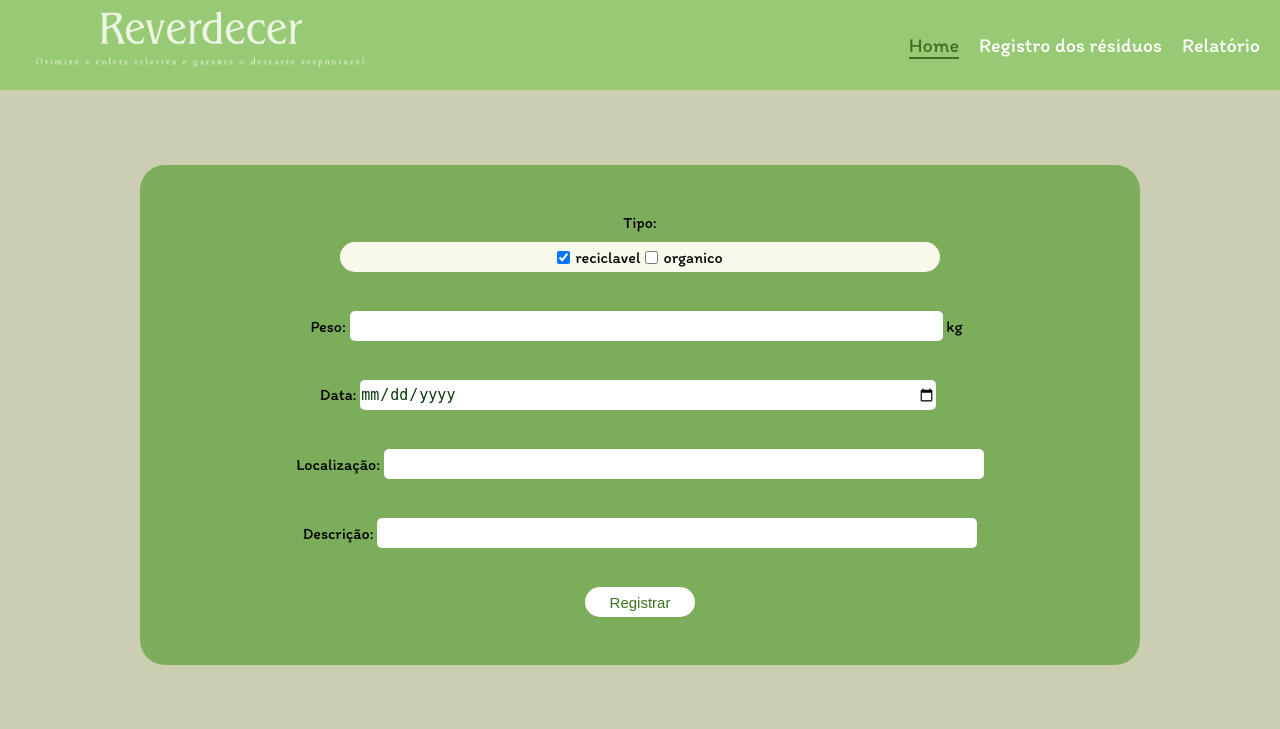
After one commit to T1NT4/Grupo3Projeto2025, a PHP site: page /formulario.html in a window 1280 px wide. The commit adds this page. Shown: the top 729 px of the page. Run offline with PHP 8.4, Linux system fonts and the light colour scheme.

Commit message:
att formulário

```diff
--- a/estilo.css
+++ b/estilo.css
@@ -122,7 +122,6 @@ main {
     background-color: #7bad5a;
     width: 600px;
     max-width:  90%;
-
     height: auto;
     margin: 0 auto;
     align-items: center;
@@ -190,6 +189,77 @@ main {
     min-height: 80vh;
     display: flex;
 }
+
+
+.form{
+    display: flex;
+    flex-direction: column;
+    gap: 10px;
+    padding: 20px;
+    margin-top: 10px;
+    justify-content: center;
+    background-color:  #7bad5a;
+    border-radius: 25px;
+    font-family: 'itim';
+    width: 1000px;
+    height: 500px;
+    align-items: center;
+}
+.form1{
+
+    display: flex;
+    justify-content: center;
+    margin: 0 auto;
+    align-items: center;
+
+}
+
+.formular{
+    align-items: center;
+    justify-content: center;
+    align-items: center;
+    justify-content: center;
+    min-height: 80vh;
+    display: flex;
+}
+
+.checkbox{
+    background-color: #f8f8eb;
+    border-radius: 20px;
+    text-align: center;
+    width: 600px;
+    height: 30px;
+    display: flex;
+    gap:5px;
+    text-align: center;
+    align-items: center;
+    justify-content: center;
+}
+
+button{
+    background-color: #ffffff;
+    padding:5px 5px 5px;
+    border: none;
+    border-radius: 20px;
+    color: #3a751e;
+    font-size: 15px;
+    width: 110px;
+    height: 30px;
+
+}
+
+.btn-form{
+    color: #053808;
+    width: 600px;
+    max-width: 90%;
+    height: 30px;
+    font-size: 15px;
+    background-color: #ffffff;
+    border: none;
+    border-radius: 5px;
+}
+
+
 
 
 @media (max-width: 700px) {
--- /dev/null
+++ b/formulario.html
@@ -0,0 +1,74 @@
+<!DOCTYPE html>
+<html lang="pt-br">
+
+<head>
+    <meta charset="UTF-8">
+    <meta name="viewport" content="width=device-width, initial-scale=1.0">
+    <link rel="stylesheet" href="estilo.css">
+    <title>Document</title>
+</head>
+
+<body>
+
+    <nav>
+
+        <div class="logo">
+            <a href="" class="logo"><img src="IMG/logo.png"
+                    alt="" class="logo"></a>
+        </div>
+
+        <ul id="menuList">
+            <li><a href="" class="active">Home</a></li>
+            <li><a href="index.html">Registro dos résiduos</a></li>
+            <li><a href="">Relatório</a></li>
+        </ul>
+
+        <div class="menu-icon">
+            <i class="fa-solid fa-bars" onclick="toggleMenu()"></i>
+        </div>
+
+    </nav>
+
+    <div class="formular">
+
+
+        <div class="form1">
+            <form action="" method="post" class="form">
+                <label for="tipo">Tipo:</label>
+                <div class="checkbox">
+                    <input type="checkbox" id="reciclavel" name="tipo" value="organico" checked />
+                    <label for="coding"> reciclavel </label>
+                    <input type="checkbox" id="organico" name="tipo" value="organico" />
+                    <label for="organico"> organico </label>
+                </div>
+                <br>
+                <div>
+                    <label for="peso">Peso:</label>
+                    <input type="text" id="peso" class="btn-form" />
+                    <label for="peso">kg</label>
+
+                </div>
+                <br>
+                <div>
+                    <label for="date">Data:</label>
+                    <input type="date" id="date" class="btn-form">
+                </div>
+                <br>
+                <div>
+                    <label for="localizacao">Localização:</label>
+                    <input type="text" id="localizacao" class="btn-form">
+                </div>
+                <br>
+                <div>
+                    <label for="descricao">Descrição:</label>
+                    <input type="text" id="descricao" class="btn-form">
+                </div>
+                <br>
+                <button type="button">Registrar</button>
+
+            </form>
+        </div>
+    </div>
+</body>
+
+</html>
```
